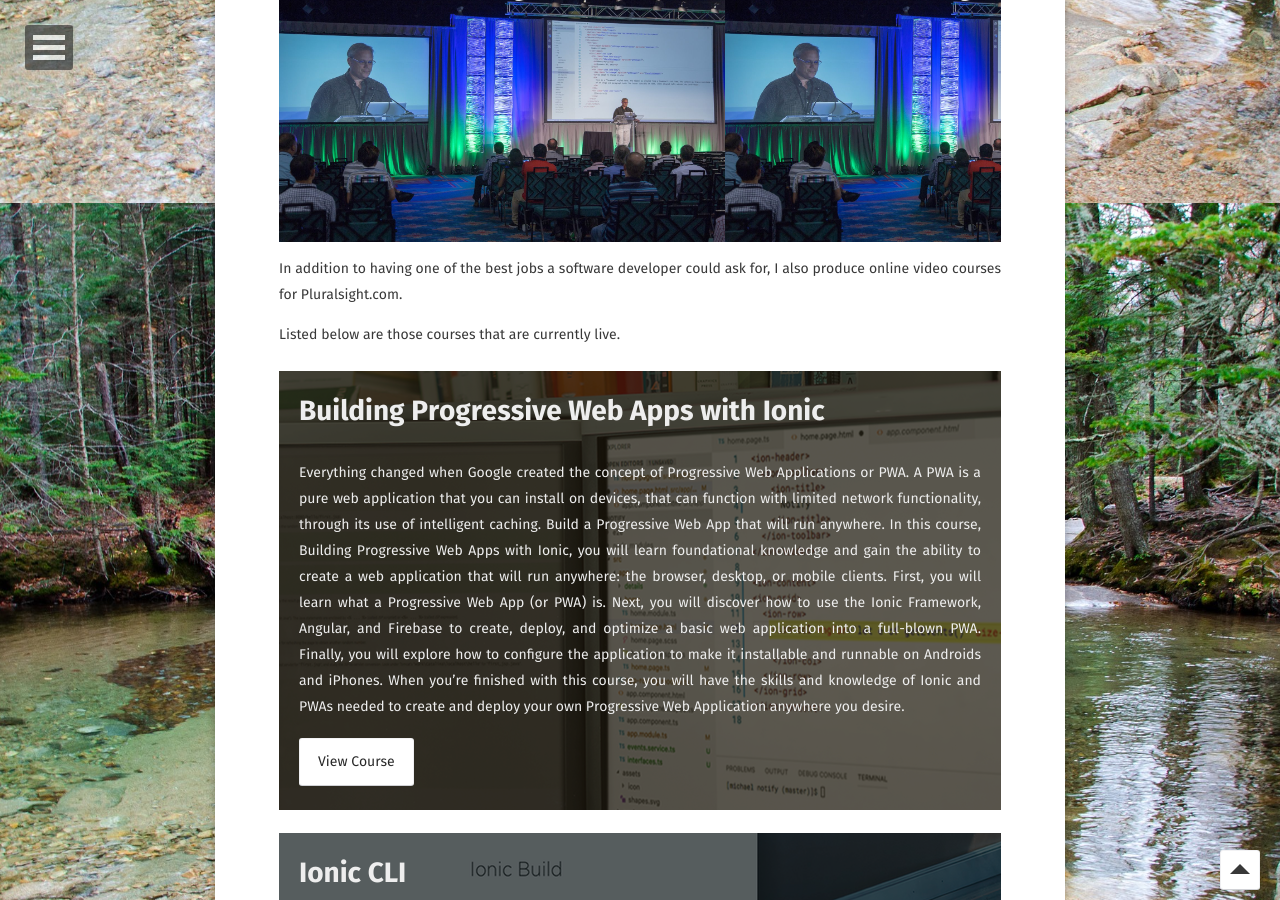
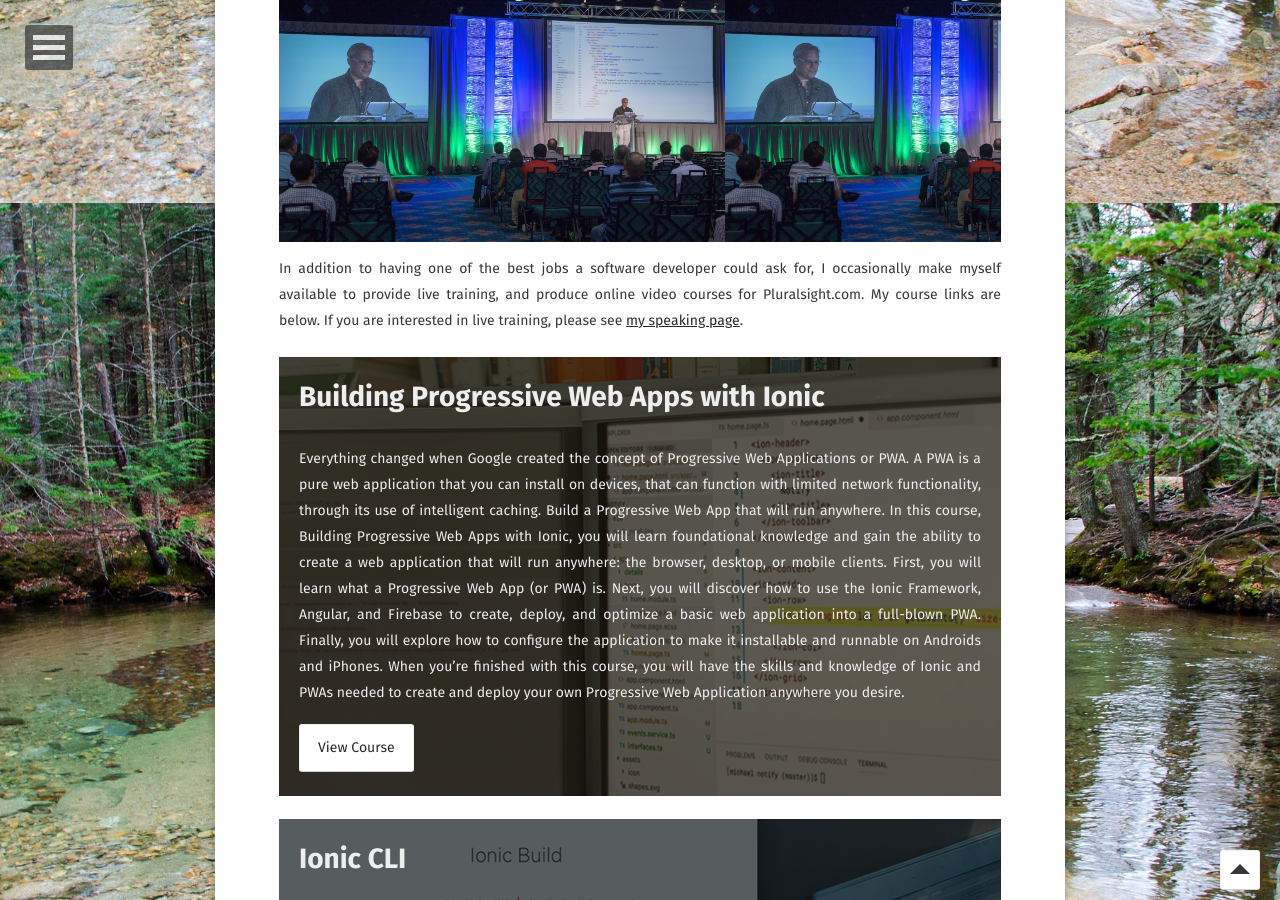
Before and after one commit to walkingriver/walkingriver.github.io, a Jekyll site: the page built from training/index.html, in a window 1280 px wide and 900 px high, scrolled down 697 px. Built offline with Jekyll 4.4.1, drawn with Linux system fonts in a browser that asks for light colours; some web fonts are replaced.

Commit message:
Updated training page

```diff
--- a/training/index.html
+++ b/training/index.html
@@ -58,10 +58,7 @@ comments: false
   <div class="hero devdays">
   </div>
   <p>
-    In addition to having one of the best jobs a software developer could ask for, I also produce online video courses for Pluralsight.com.
-  </p>
-  <p>
-    Listed below are those courses that are currently live.
+    In addition to having one of the best jobs a software developer could ask for, I occasionally make myself available to provide live training, and produce online video courses for Pluralsight.com. My course links are below. If you are interested in live training, please see <a href="/speaking">my speaking page</a>.
   </p>
 
   <div class="hero pwa">
```
